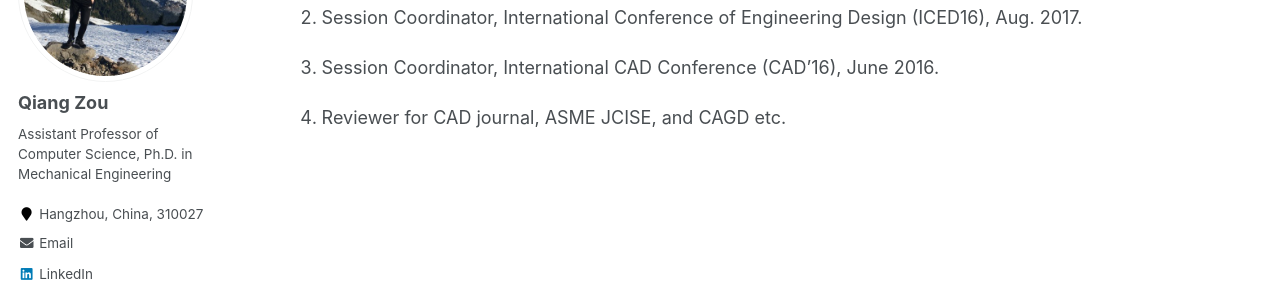
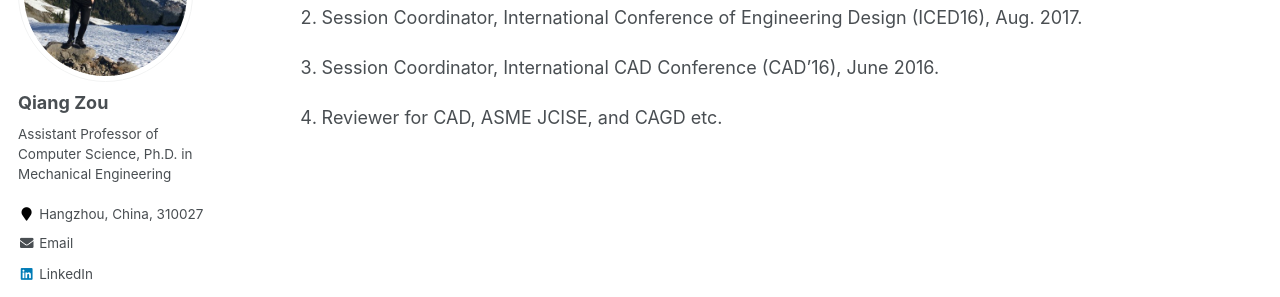
Before and after one commit to Qiang-Zou/Qiang-Zou.github.io, a Jekyll site: the page built from _pages/services.md, in a window 1280 px wide. Shown: the part 211-508 px from the top of the page. Built offline with Jekyll 4.4.1, drawn with Linux system fonts in a browser that asks for light colours; some web fonts are replaced.

Commit message:
Update services.md

```diff
--- a/_pages/services.md
+++ b/_pages/services.md
@@ -21,4 +21,4 @@ author_profile: true
 
 1. Session Coordinator, International CAD Conference (CAD’16), June 2016.
 
-1. Reviewer for CAD journal, ASME JCISE, and CAGD etc.
+1. Reviewer for CAD, ASME JCISE, and CAGD etc.
```
